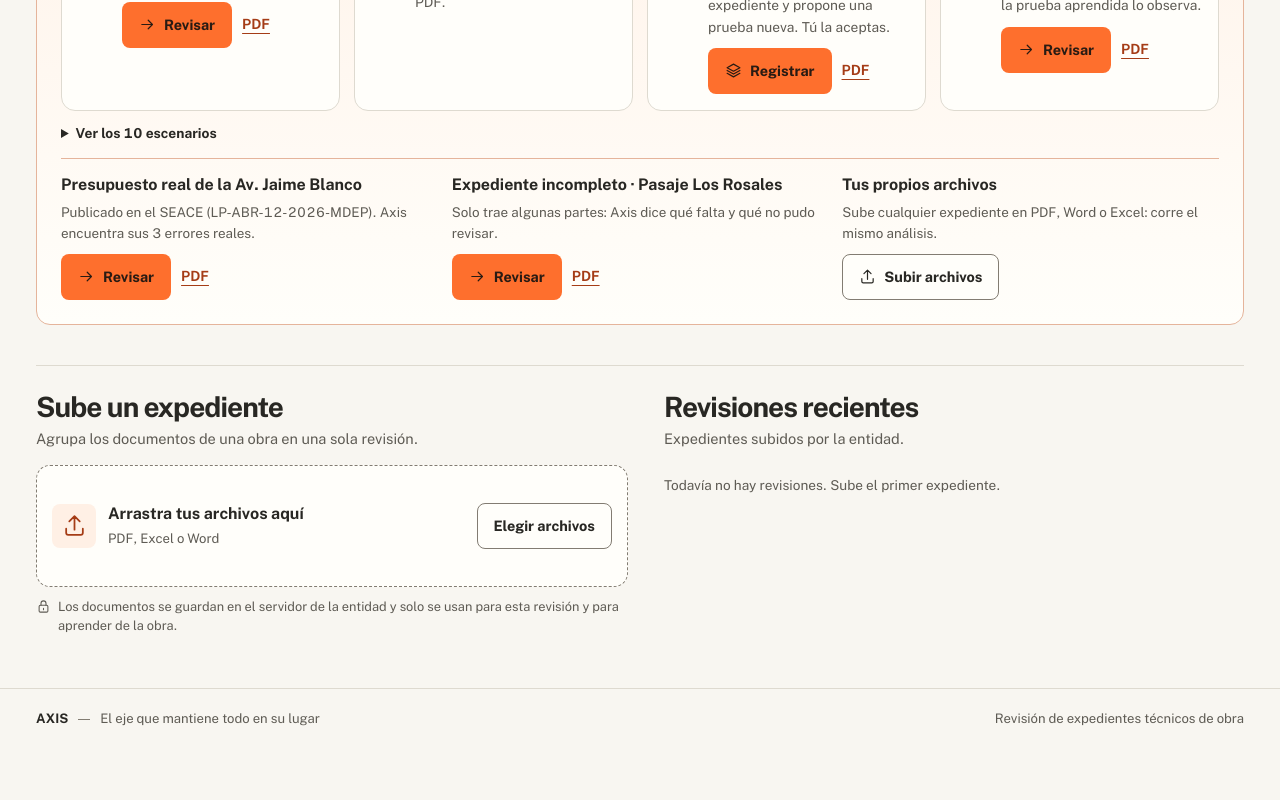
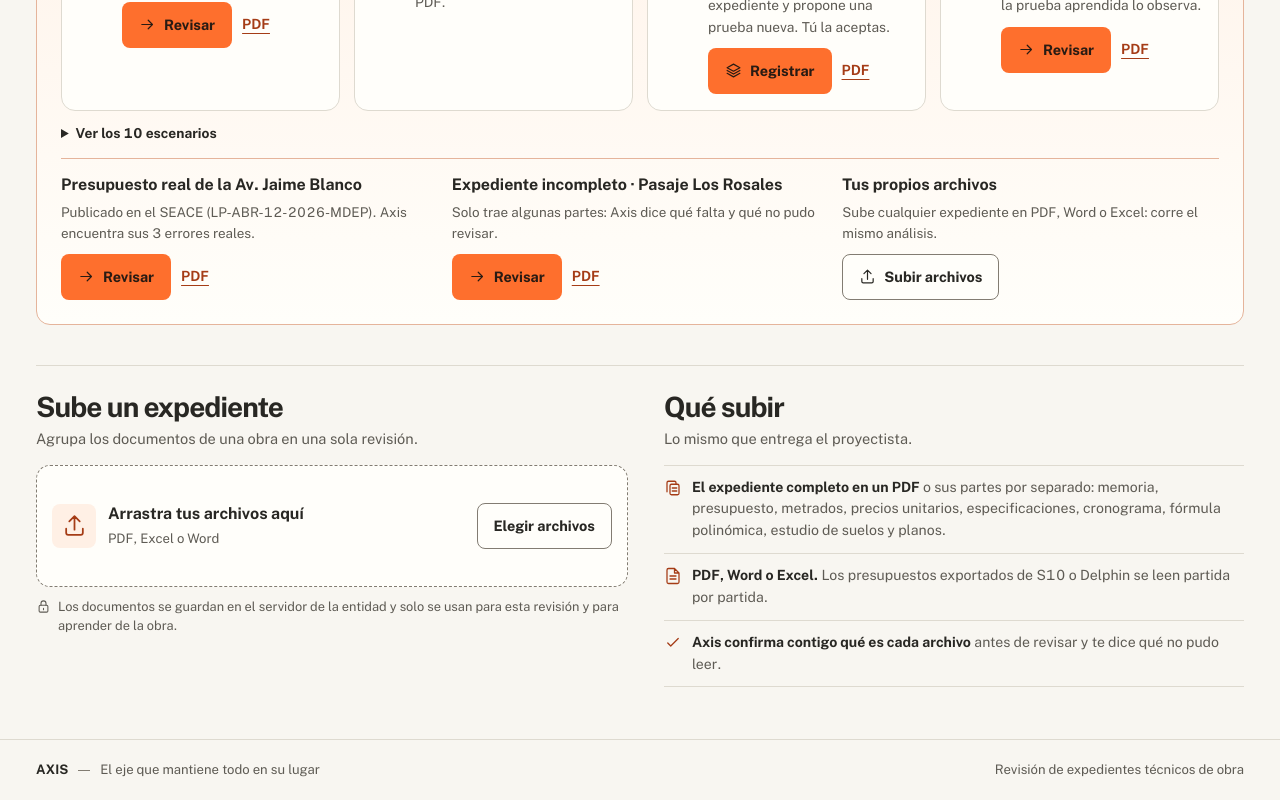
Before and after one commit to andr2116d/axis, a Next.js app in the folder front/: page / in a window 1280 px wide. Shown: the part 798-1598 px from the top of the page. Before the commit the page ends 1547 px from the top, so only its background shows below. Built offline with nearby package versions, Linux system fonts and the light colour scheme.

Commit message:
feat(front): quitar revisiones recientes de la portada
En su lugar, una guía corta de qué archivos subir.

```diff
--- a/front/src/app/globals.css
+++ b/front/src/app/globals.css
@@ -726,3 +726,7 @@ body:has(.guia-demo){padding-bottom:118px}
 @media print{.guia-demo{display:none}}
 body:has(.guia-demo) .toast{bottom:128px}
 @media(max-width:1040px){body:has(.guia-demo) .toast{bottom:200px}}
+.que-subir ul{list-style:none;margin:0;padding:0;border-top:1px solid var(--line)}
+.que-subir li{display:flex;gap:10px;align-items:flex-start;border-bottom:1px solid var(--line);padding:11px 0;font-size:.88rem;color:var(--muted)}
+.que-subir li svg{color:var(--accent);margin-top:2px}
+.que-subir b{color:var(--ink)}
--- a/front/src/app/page.tsx
+++ b/front/src/app/page.tsx
@@ -1,20 +1,16 @@
-import Link from 'next/link';
-import { listarExpedientes, listarPruebas } from '@/servidor/almacen';
+import { listarPruebas } from '@/servidor/almacen';
 import { pruebasConocidas } from '@/servidor/aprendizaje/biblioteca';
 import { estadoEscenarios } from '@/servidor/aprendizaje/escenarios';
 import { usaBlob } from '@/servidor/respaldo';
 import { CargaExpediente } from '@/componentes/CargaExpediente';
 import { Icono } from '@/componentes/Icono';
 import { MapaPortada } from '@/componentes/territorio/Territorio';
-import { fecha } from '@/componentes/ui';
-import { Semaforo, SEMAFORO } from '@/componentes/Semaforo';
 import { KitDemo } from '@/componentes/KitDemo';
 
 export const dynamic = 'force-dynamic';
 
 export default async function Inicio() {
-  const [todos, aprendidas] = await Promise.all([listarExpedientes(), listarPruebas()]);
-  const recientes = todos.slice(0, 6);
+  const aprendidas = await listarPruebas();
   const pruebas = pruebasConocidas(aprendidas).filter((p) => p.estado === 'activa').length;
   const escenarios = estadoEscenarios(aprendidas);
   return (
@@ -33,22 +29,13 @@ export default async function Inicio() {
       <KitDemo subidaDirecta={usaBlob} actual={escenarios.actual} lista={escenarios.lista} />
       <section className="start-grid" aria-label="Cómo iniciar una revisión">
         <CargaExpediente subidaDirecta={usaBlob} />
-        <div className="samples-section">
-          <div className="section-heading"><h2>Revisiones recientes</h2><p>Expedientes subidos por la entidad.</p></div>
-          {recientes.length ? (
-            <div className="samples">
-              {recientes.map((e) => (
-                <Link key={e.id} className="sample" href={`/revision/${e.id}`}>
-                  {e.estado === 'analizado' ? <Semaforo estado={e.semaforo} tamano="chico" /> : <span className="sample-icon"><Icono nombre="clock" tamano={19} /></span>}
-                  <span>
-                    <strong>{e.nombre}</strong>
-                    <small><span className="mono">{e.clave}</span> · {e.estado === 'analizado' ? `${SEMAFORO[e.semaforo].titulo} · ${e.hallazgos.length} hallazgo(s)` : 'Por confirmar documentos'} · {fecha(e.creado)}</small>
-                  </span>
-                  <Icono nombre="chevron" tamano={19} />
-                </Link>
-              ))}
-            </div>
-          ) : <p className="empty-line">Todavía no hay revisiones. Sube el primer expediente.</p>}
+        <div className="samples-section que-subir">
+          <div className="section-heading"><h2>Qué subir</h2><p>Lo mismo que entrega el proyectista.</p></div>
+          <ul>
+            <li><Icono nombre="files" tamano={18} /><span><b>El expediente completo en un PDF</b> o sus partes por separado: memoria, presupuesto, metrados, precios unitarios, especificaciones, cronograma, fórmula polinómica, estudio de suelos y planos.</span></li>
+            <li><Icono nombre="file" tamano={18} /><span><b>PDF, Word o Excel.</b> Los presupuestos exportados de S10 o Delphin se leen partida por partida.</span></li>
+            <li><Icono nombre="check" tamano={18} /><span><b>Axis confirma contigo qué es cada archivo</b> antes de revisar y te dice qué no pudo leer.</span></li>
+          </ul>
         </div>
       </section>
     </>
```
